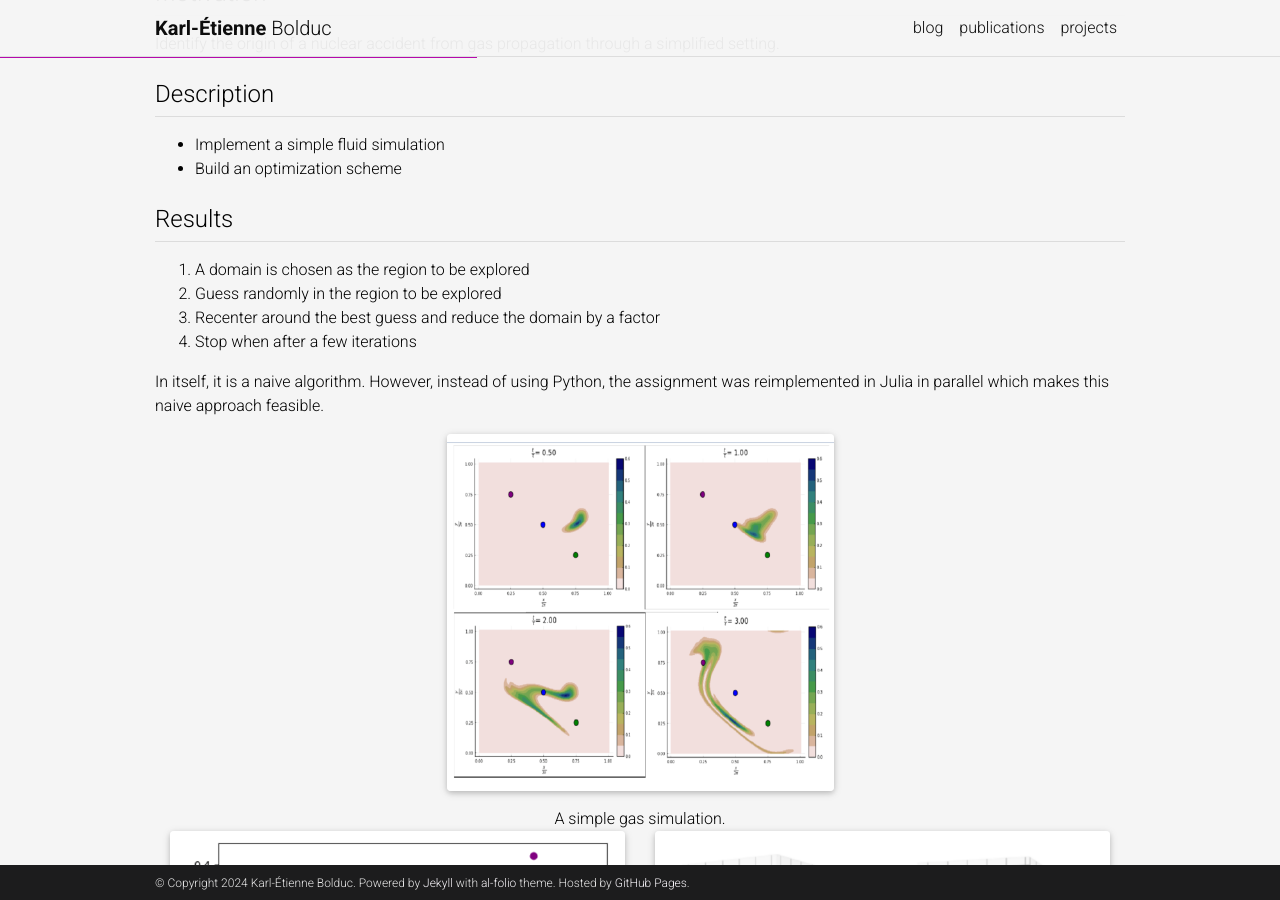
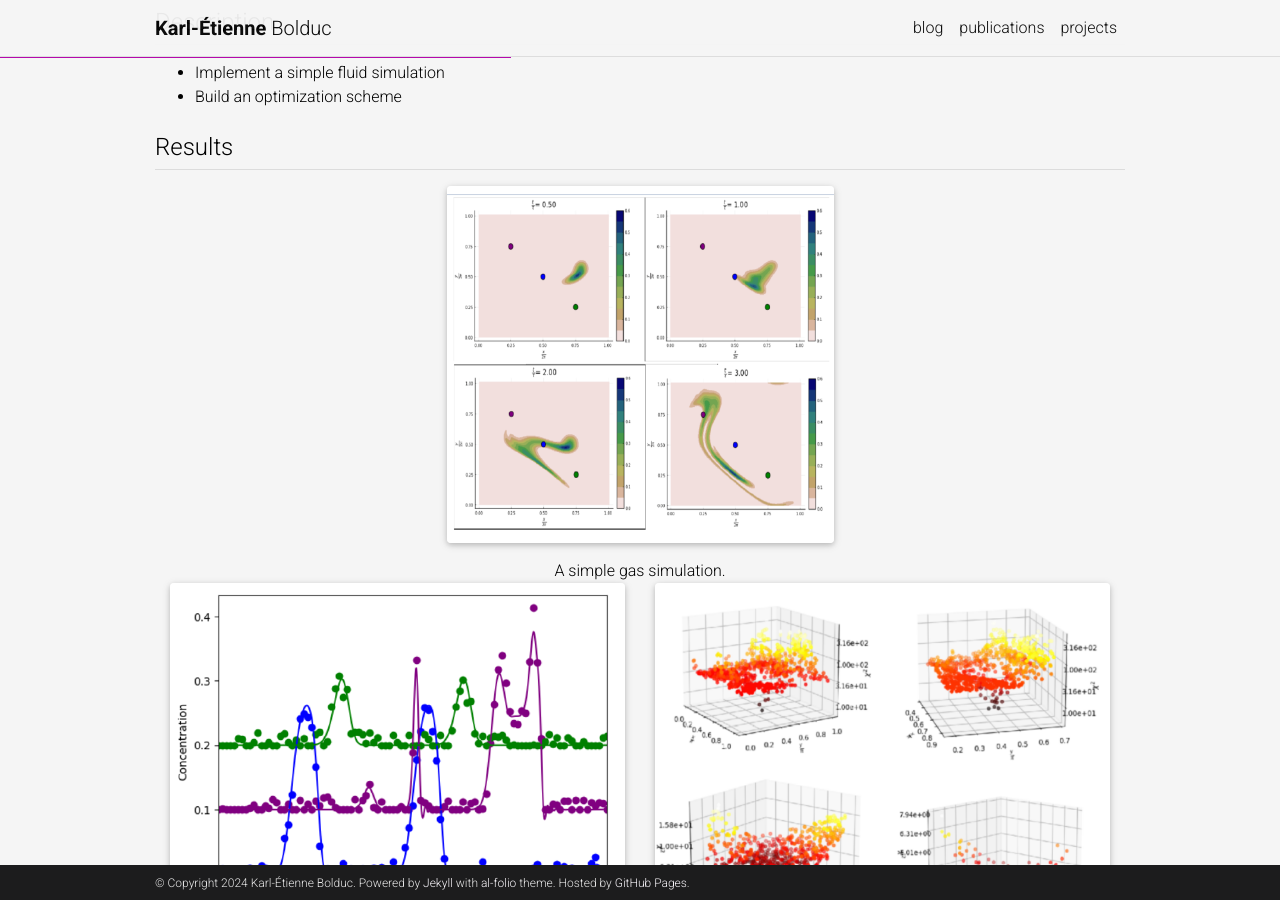
Before and after one commit to bolducke/bolducke.github.io, a Jekyll site: the page built from _projects/phy3075_numerical_modelling.md, in a window 1280 px wide and 900 px high, scrolled down 1633 px. Built offline with Jekyll 4.4.1, drawn with Linux system fonts in a browser that asks for light colours; full-size pictures stand in for the smaller copies a plugin makes; comment, search, counter and statistics services are not loaded; a style sheet for code colours, icons or effects is not loaded; some of the changed text lies outside the part shown.

Commit message:
Small improvement for posts and projects

```diff
--- a/_projects/phy3075_numerical_modelling.md
+++ b/_projects/phy3075_numerical_modelling.md
@@ -20,10 +20,8 @@
 * Build a lightweight framework to adapt the number of layers and nodes of a neural network
 
 ## Results
-* Highest score in the class of 2020
-* 5 layers with 13, 10, 8, 6 and 1 nodes
-* Activation sigmoid function between every layer
-* 75% training and 25% test set of the original data set
+
+**Obtained the highest score**
 
 <div class="row-sm mt-3 mt-md-0 pb-2">
         <center>
@@ -47,13 +45,6 @@
 * Build an optimization scheme
 
 ## Results
-
-0. A domain is chosen as the region to be explored
-1. Guess randomly in the region to be explored
-2. Recenter around the best guess and reduce the domain by a factor
-3. Stop when after a few iterations
-
-In itself, it is a naive algorithm. However, instead of using Python, the assignment was reimplemented in Julia in parallel which makes this naive approach feasible.
 
 <div class="row-sm mt-3 mt-md-0 pb-2">
         <center>
@@ -93,8 +84,6 @@
 * Implement a custom strategy for a genetic algorithm
 
 ## Results
-
-Each generation is ranked through a heuristic. A portion of the generation is kept by sampling a Gaussian distribution.
 
 <div class="row-sm mt-3 mt-md-0 pb-2">
         <center>
```
Also changed, not shown: _posts/2023-10-21-modern_cmake_example.md (+1 -1 lines), _projects/websites.md (+2 -2 lines).
